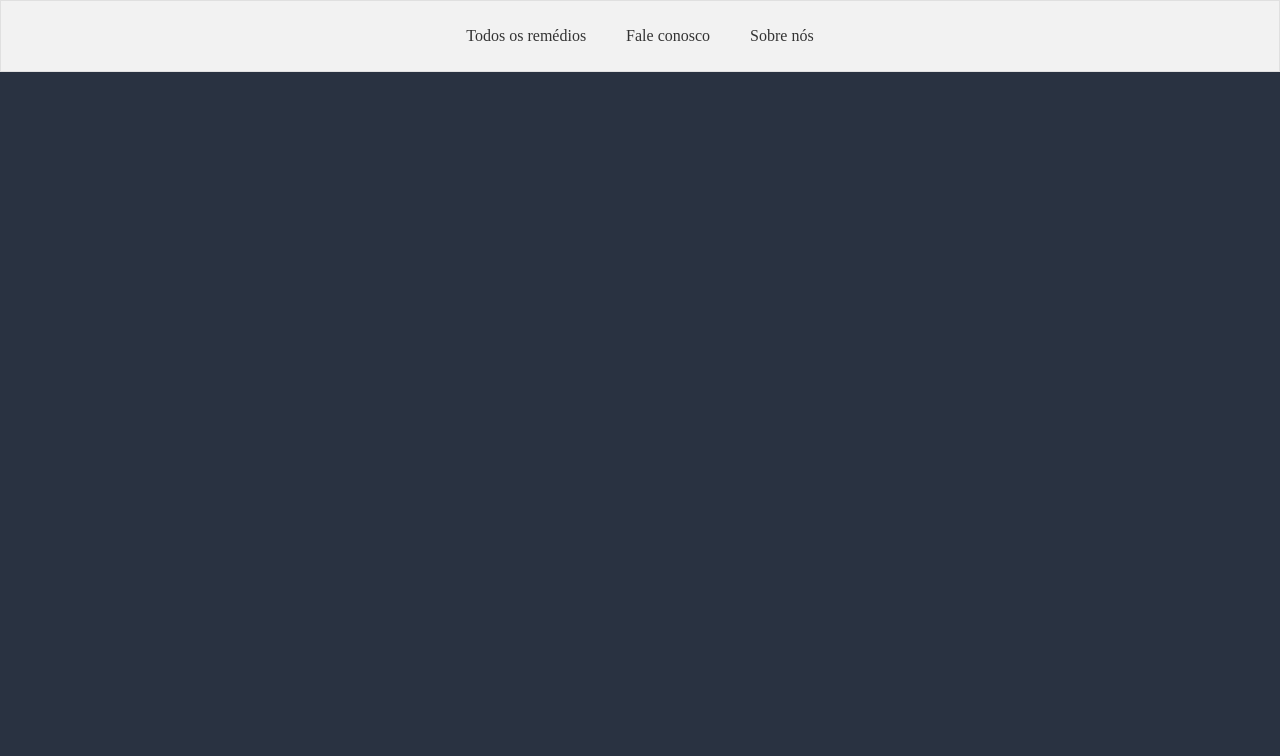
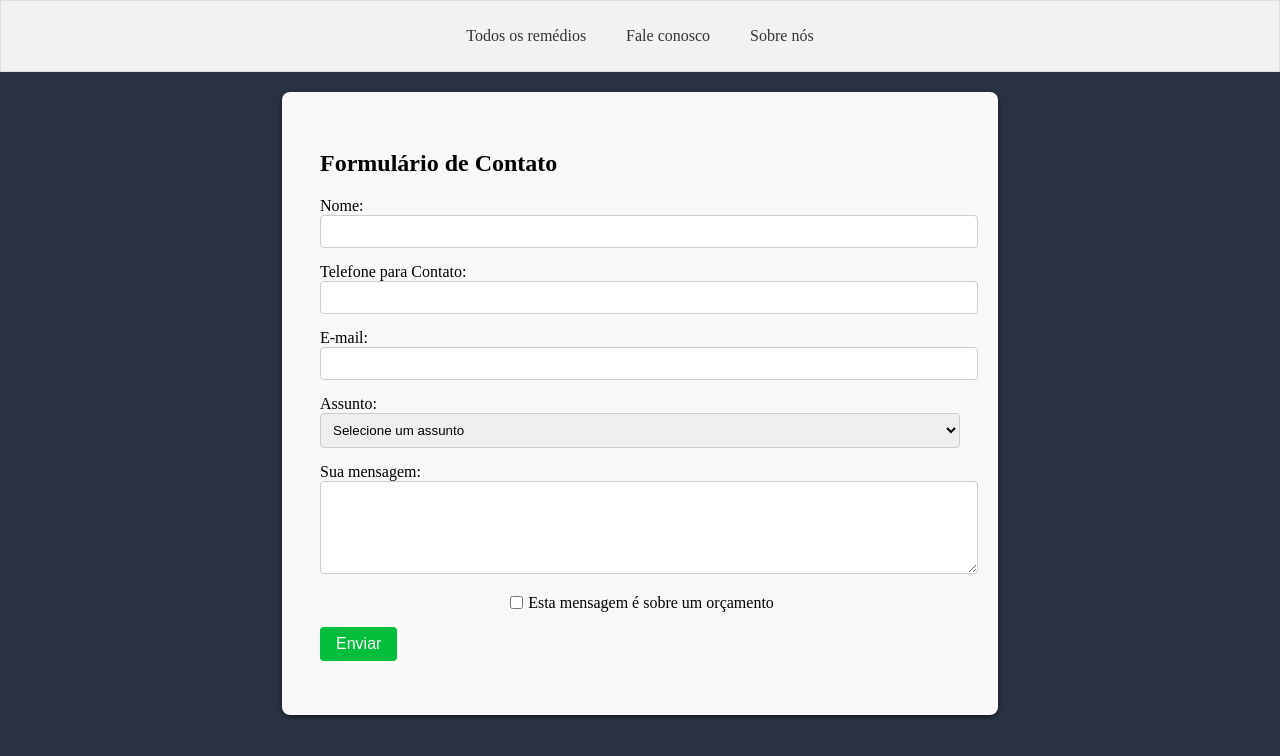
Before and after one commit to FrancielledeAbreu/dev-house, a website: page dev-house-list-css/contato.html in a window 1280 px wide. Drawn offline with Linux system fonts and the light colour scheme.

Commit message:
feat: form created

```diff
--- a/dev-house-list-css/contato.html
+++ b/dev-house-list-css/contato.html
@@ -16,6 +16,44 @@
 
   <main>
     <nav id="menu"></nav>
+    <div id="form">
+      <h2>Formulário de Contato</h2>
+      <form>
+        <div class="field">
+          <label for="name">Nome:</label>
+          <input type="text" id="name" name="name" required>
+        </div>
+        <div class="field">
+          <label for="phone">Telefone para Contato:</label>
+          <input type="tel" id="phone" name="phone" required>
+        </div>
+        <div class="field">
+          <label for="email">E-mail:</label>
+          <input type="email" id="email" name="email" required>
+        </div>
+        <div class="field">
+          <label for="subject">Assunto:</label>
+          <select id="subject" name="subject" required>
+            <option value="" disabled selected>Selecione um assunto</option>
+            <option value="Subject 1">Subject 1</option>
+            <option value="Subject 2">Subject 2</option>
+            <option value="Subject 3">Subject 3</option>
+          </select>
+        </div>
+        <div class="field">
+          <label for="message">Sua mensagem:</label>
+          <textarea id="message" name="message" rows="5" required></textarea>
+        </div>
+        <div class="field checkbox-f" >
+          <input type="checkbox" id="message-boolean" name="message-boolean">
+          <label for="message-boolean">Esta mensagem é sobre um orçamento</label>
+        </div>
+        <div class="field">
+          <button type="submit">Enviar</button>
+        </div>
+      </form>
+    </div>
+
   </main>
 </body>
 
--- a/dev-house-list-css/style.css
+++ b/dev-house-list-css/style.css
@@ -128,3 +128,66 @@ body {
   color: #ffffff;
     transition: border-color 0.3s ease;
 }
+
+#form {
+  margin: 20px auto;
+  max-width: 50%;
+  padding: 20px;
+  background-color: #f8f8f8;
+  border-radius: 8px;
+  box-shadow: 0 2px 4px rgba(0, 0, 0, 0.5);
+  padding: 3%;
+}
+
+#form h2 {
+  font-size: 24px;
+  margin-bottom: 20px;
+}
+
+.field {
+  margin-bottom: 15px;
+}
+
+.field label {
+  display: block;
+  margin-bottom: 5px;
+}
+
+.field input,
+.field select,
+.field textarea {
+  width: 100%;
+  padding: 8px;
+  border: 1px solid #ccc;
+  border-radius: 4px;
+}
+
+.field textarea {
+  resize: vertical;
+}
+
+.checkbox-f {
+  display: flex;
+  justify-content: center;
+  align-items: center;
+}
+
+.field input[type="checkbox"] {
+  display: inline-block;
+  width: auto;
+  margin-right: 5px;
+}
+
+.field label {
+  margin-bottom: 0px;
+}
+
+.field button {
+  background-color: #02be3b;
+  color: #fff;
+  border: none;
+  padding: 8px 16px;
+  font-size: 16px;
+  border-radius: 4px;
+  cursor: pointer;
+}
```
